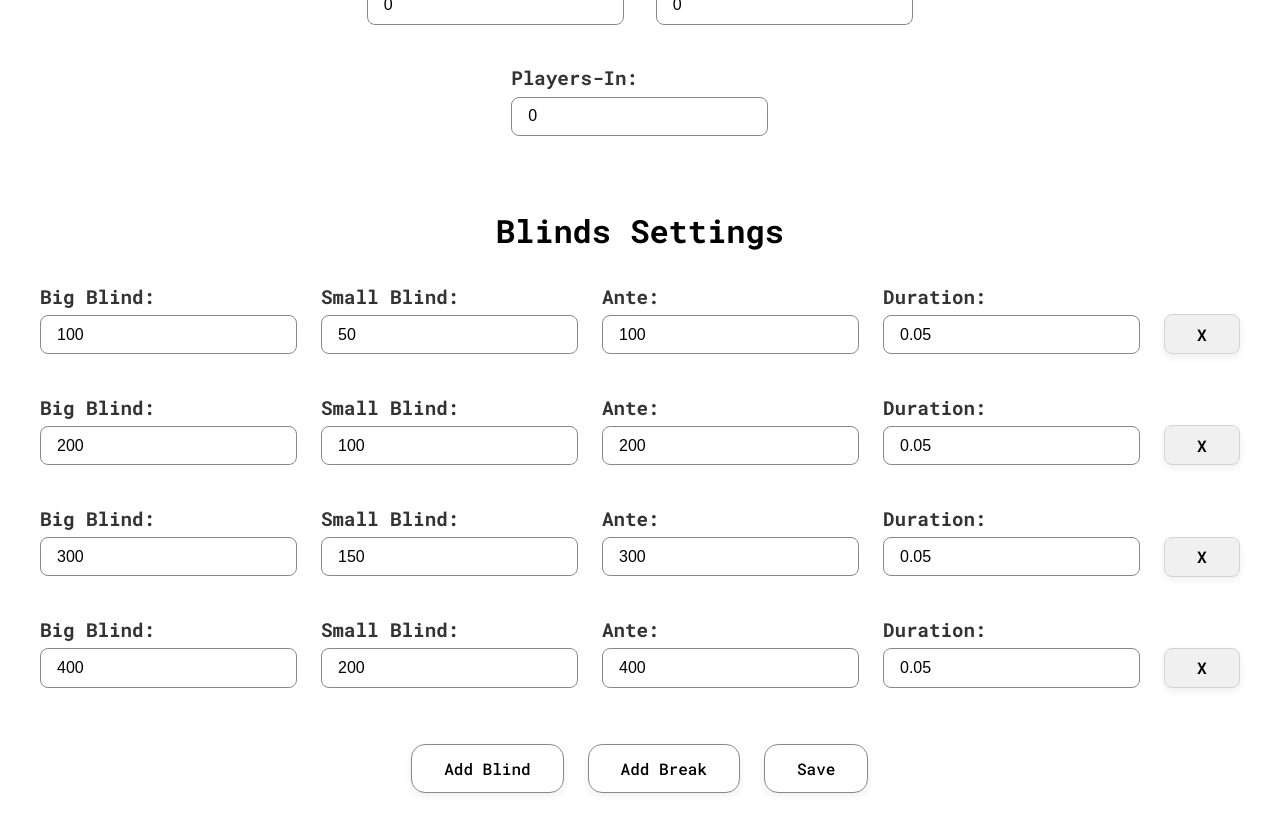
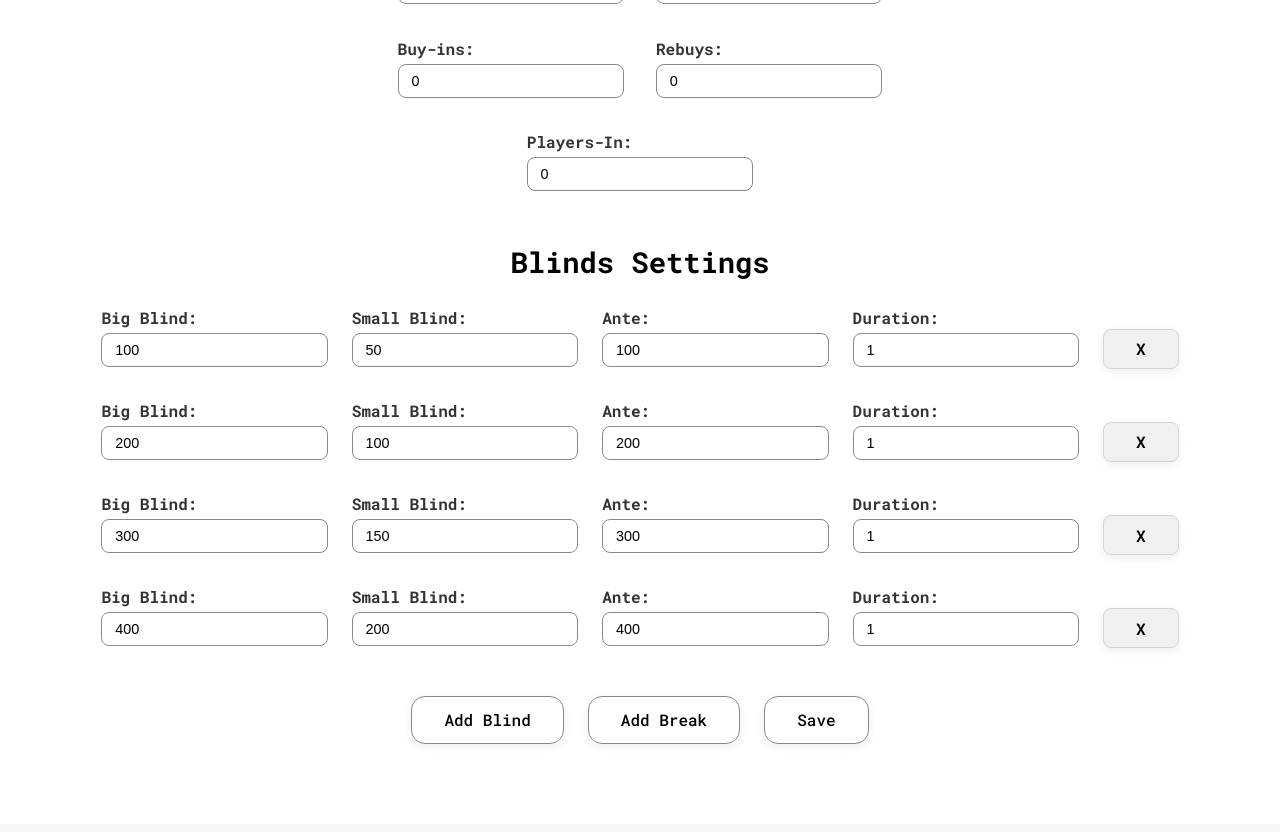
Before and after one commit to mszymanski1997/poker-tournament-manager, a React (Vite) app in the folder frontend/: page / in a window 1280 px wide. Both pictures are taken after a click on the button "Custom settings". Shown: the top 832 px of the page. Built offline with nearby package versions, Linux system fonts and the light colour scheme.

Commit message:
style(form): improve layout and spacing for desktop

```diff
--- a/frontend/src/components/shared/Form/BlindsSettingsSection/BlindsSettingsSection.module.scss
+++ b/frontend/src/components/shared/Form/BlindsSettingsSection/BlindsSettingsSection.module.scss
@@ -1,5 +1,7 @@
 .blindsSettings {
 	display: flex;
+	align-items: center;
+	justify-content: center;
 	gap: 1.5rem;
 	width: 100%;
 	height: 100%;
--- a/frontend/src/components/shared/Form/Form.module.scss
+++ b/frontend/src/components/shared/Form/Form.module.scss
@@ -60,3 +60,34 @@
 		}
 	}
 }
+
+@media (max-width: 1400px) {
+	.container {
+		max-height: 100vh;
+		width: 100vw;
+		height: 100vh;
+		padding: 1.5rem 2rem;
+		gap: 0.8rem;
+	}
+
+	.form {
+		border-radius: 0;
+
+		.title {
+			font-size: 2.2rem;
+			margin-bottom: 0.6rem;
+		}
+
+		.subtitle {
+			font-size: 1.8rem;
+			margin-top: 1.2rem;
+			margin-bottom: 0.6rem;
+		}
+	}
+}
+
+@media (max-width: 1024px) {
+	.form {
+		background-color: red;
+	}
+}
--- a/frontend/src/components/shared/Input/Input.module.scss
+++ b/frontend/src/components/shared/Input/Input.module.scss
@@ -43,3 +43,32 @@
 	color: #b42318;
 	font-size: 0.7rem;
 }
+
+@media (max-width: 1400px) {
+	.input {
+		padding: 0.5rem 1.6rem 0.5rem 0.8rem;
+		font-size: 0.9rem;
+	}
+
+	.label {
+		gap: 0.3rem;
+		font-size: 1rem;
+	}
+
+	.warningMessage {
+		margin: 0.2rem 0;
+		font-size: 0.55rem;
+	}
+}
+
+@media (max-width: 1200px) {
+	.input {
+		padding: 0.5rem 1.6rem 0.5rem 0.8rem;
+		font-size: 0.7rem;
+	}
+
+	.label {
+		gap: 0.3rem;
+		font-size: 0.9rem;
+	}
+}
--- a/frontend/src/store/TimerSettings/defaultLevels.ts
+++ b/frontend/src/store/TimerSettings/defaultLevels.ts
@@ -3,7 +3,7 @@ import type { Level } from './types';
 export const DEFAULT_LEVELS: Level[] = [
 	{
 		type: 'blind',
-		duration: 0.05,
+		duration: 1,
 		bigBlind: 100,
 		smallBlind: 50,
 		ante: 100,
@@ -11,7 +11,7 @@ export const DEFAULT_LEVELS: Level[] = [
 	},
 	{
 		type: 'blind',
-		duration: 0.05,
+		duration: 1,
 		bigBlind: 200,
 		smallBlind: 100,
 		ante: 200,
@@ -19,7 +19,7 @@ export const DEFAULT_LEVELS: Level[] = [
 	},
 	{
 		type: 'blind',
-		duration: 0.05,
+		duration: 1,
 		bigBlind: 300,
 		smallBlind: 150,
 		ante: 300,
@@ -27,7 +27,7 @@ export const DEFAULT_LEVELS: Level[] = [
 	},
 	{
 		type: 'blind',
-		duration: 0.05,
+		duration: 1,
 		bigBlind: 400,
 		smallBlind: 200,
 		ante: 400,
```
